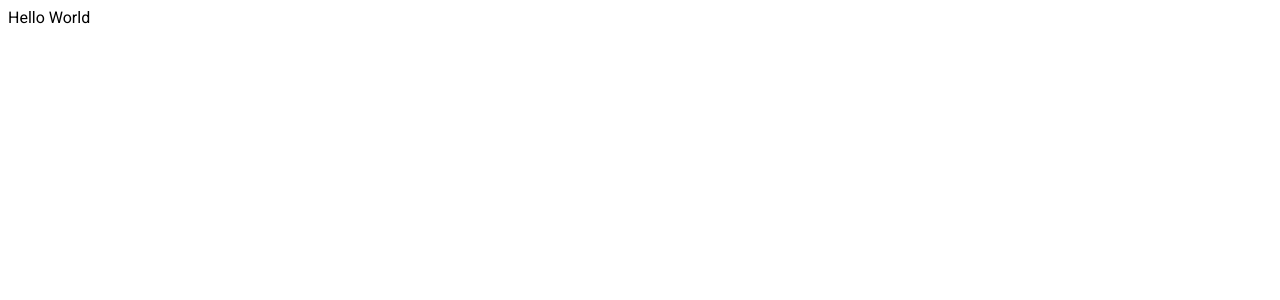
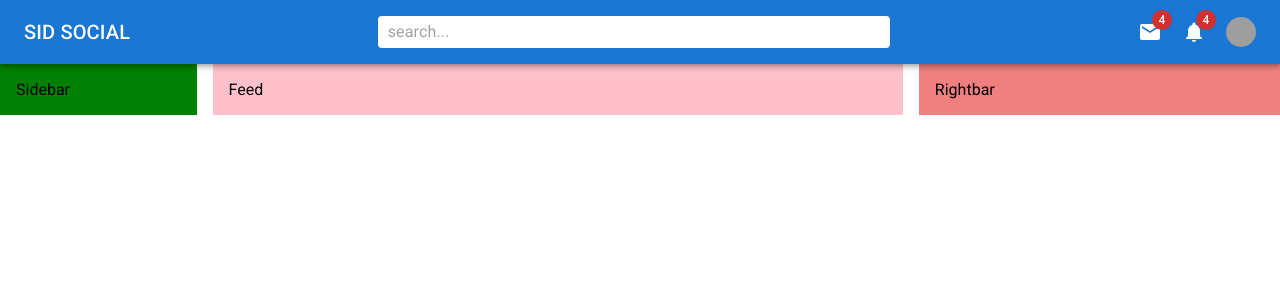
Before and after one commit to sidjha57/mui-social-media, a React (Vite) app: page / in a window 1280 px wide. Shown: the top 300 px of the page. Built offline with nearby package versions, Linux system fonts and the light colour scheme; grey boxes are pictures that could not be loaded; the HTML template or start-up script is replaced by a standard one.

Commit message:
chore: completed navbar

```diff
--- a/index.html
+++ b/index.html
@@ -15,9 +15,9 @@
         font-family: "Roboto", sans-serif;
       }
     </style>
-		<title>Vite + React + TS</title>
+		<title>MUI Social Media</title>
 	</head>
-	<body>
+	<body style="margin: 0;">
 		<div id="root"></div>
 		<script type="module" src="/src/main.tsx"></script>
 	</body>
--- a/src/App.tsx
+++ b/src/App.tsx
@@ -1,10 +1,20 @@
+import { Box, Stack } from "@mui/material";
+import { Feed } from "./components/Feed";
+import { Rightbar } from "./components/Rightbar";
+import { Sidebar } from "./components/Sidebar";
+import { Navbar } from "./components/Navbar";
 
 function App() {
-  return (
-   <div>
-    Hello World
-   </div>
-  )
+	return (
+		<Box>
+			<Navbar />
+			<Stack direction="row" spacing={2} justifyContent="space-between">
+				<Sidebar />
+				<Feed />
+				<Rightbar />
+			</Stack>
+		</Box>
+	);
 }
 
-export default App
+export default App;
--- /dev/null
+++ b/src/components/Feed.tsx
@@ -0,0 +1,7 @@
+import { Box } from "@mui/material"
+
+export const Feed = () => {
+  return (
+    <Box bgcolor="pink" flex={4} p={2}>Feed</Box>
+  )
+}
--- /dev/null
+++ b/src/components/Navbar.tsx
@@ -0,0 +1,75 @@
+import { Diversity2TwoTone, Mail, Notifications } from "@mui/icons-material";
+import {
+	AppBar,
+	Avatar,
+	Badge,
+	InputBase,
+	Toolbar,
+	Typography,
+	styled,
+} from "@mui/material";
+
+const StyledToolbar = styled(Toolbar)({
+	display: "flex",
+	justifyContent: "space-between",
+});
+
+const Search = styled("div")(({ theme }) => ({
+	backgroundColor: "white",
+	padding: "0 10px",
+	borderRadius: theme.shape.borderRadius,
+	width: "40%",
+}));
+
+const Icons = styled("div")(({ theme }) => ({
+	display: "none",
+	gap: "20px",
+	alignItems: "center",
+	[theme.breakpoints.up("sm")]: {
+		display: "flex",
+	},
+}));
+
+const UserBox = styled("div")(({ theme }) => ({
+	display: "flex",
+	gap: "10px",
+	alignItems: "center",
+  [theme.breakpoints.up("sm")]: {
+    display: "none",
+  }
+}));
+
+export const Navbar = () => {
+	return (
+		<AppBar position="sticky">
+			<StyledToolbar>
+				<Typography variant="h6" sx={{ display: { xs: "none", sm: "block" } }}>
+					SID SOCIAL
+				</Typography>
+				<Diversity2TwoTone sx={{ display: { xs: "block", sm: "none" } }} />
+				<Search>
+					<InputBase placeholder="search..." />
+				</Search>
+				<Icons>
+					<Badge color="error" badgeContent={4}>
+						<Mail />
+					</Badge>
+					<Badge color="error" badgeContent={4}>
+						<Notifications />
+					</Badge>
+					<Avatar
+						sx={{ width: 30, height: 30 }}
+						src="https://images.pexels.com/photos/874158/pexels-photo-874158.jpeg?auto=compress&cs=tinysrgb&w=1260&h=750&dpr=2"
+					/>
+				</Icons>
+				<UserBox>
+					<Avatar
+						sx={{ width: 30, height: 30 }}
+						src="https://images.pexels.com/photos/874158/pexels-photo-874158.jpeg?auto=compress&cs=tinysrgb&w=1260&h=750&dpr=2"
+					/>
+          <Typography>John</Typography>
+				</UserBox>
+			</StyledToolbar>
+		</AppBar>
+	);
+};
--- /dev/null
+++ b/src/components/Rightbar.tsx
@@ -0,0 +1,7 @@
+import { Box } from "@mui/material"
+
+export const Rightbar = () => {
+  return (
+    <Box bgcolor="lightcoral" flex={2} p={2} sx={{display: {xs: "none", sm: "block"}}}>Rightbar</Box>
+  )
+}
--- /dev/null
+++ b/src/components/Sidebar.tsx
@@ -0,0 +1,9 @@
+import { Box } from "@mui/material";
+
+export const Sidebar = () => {
+	return (
+		<Box bgcolor="green" flex={1} p={2} sx={{display: {xs: "none", sm: "block"}}}>
+			Sidebar
+		</Box>
+	);
+};
```
